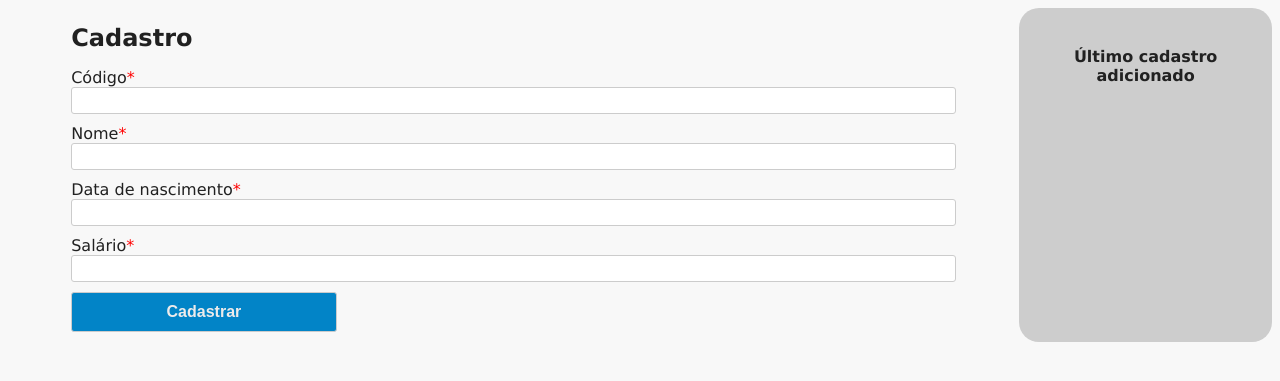
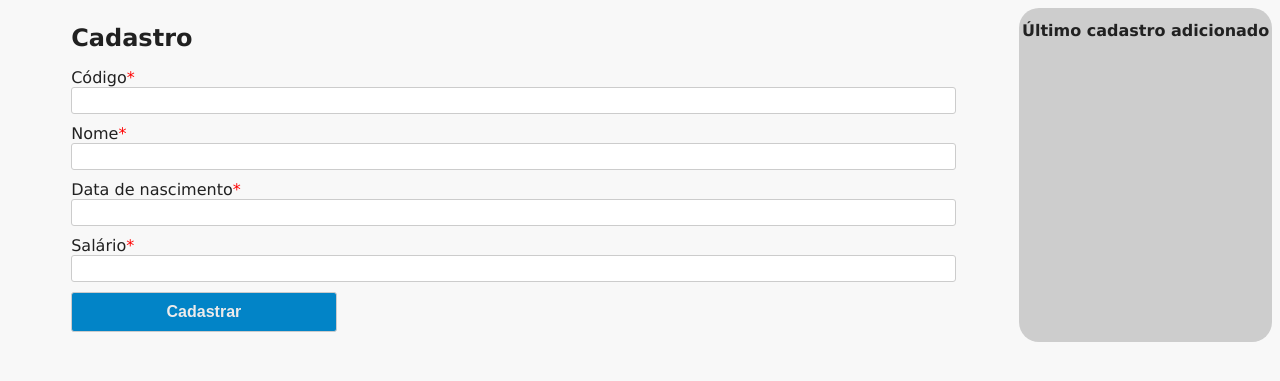
Before and after one commit to pedroramos17/funcionarios-php, a PHP site: page / in a window 1280 px wide. Shown: the top 381 px of the page. Run offline with PHP 8.4, Linux system fonts and the light colour scheme; the visitor is signed in with stand-in values (Sample User, id 1); data that the repository does not hold is empty; some libraries are stand-ins or nearby versions.

Commit message:
fix(index): aside style

```diff
--- a/index.php
+++ b/index.php
@@ -36,8 +36,8 @@
     </main>
 
     <aside class="list">
+      <h2>Último cadastro adicionado</h2>
       <ul class="body-list">
-        <h2>Último cadastro adicionado</h2>
         <?php
         foreach ($_SESSION['funcionario'] as $key => $value) {
           echo "<li>$value</li>";
--- a/style.css
+++ b/style.css
@@ -55,12 +55,12 @@ input {
 
 ul {
   list-style-type: none;
-  padding: 10px;
+  padding: 10px 10px 0 10px;
 }
 
-ul.body-list h2 {
+.list h2 {
   font-weight: bold;
-  padding: 0 0 28px 0;
+  padding: 0 0 10px 0;
   text-align: center;
 }
 
@@ -69,7 +69,7 @@ ul.body-list li {
   color: #edebeb;
 }
 
-ul.body-list li:nth-child(-n + 2) {
+ul.body-list li:first-child {
   border-radius: 5px 5px 0 0;
 }
 
```
